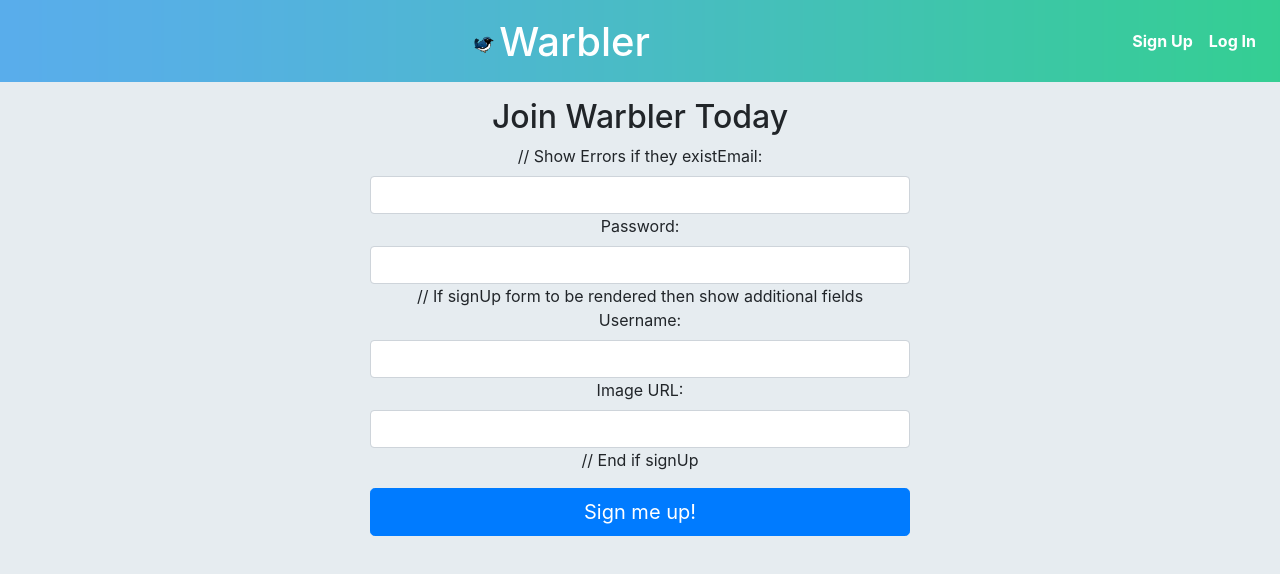
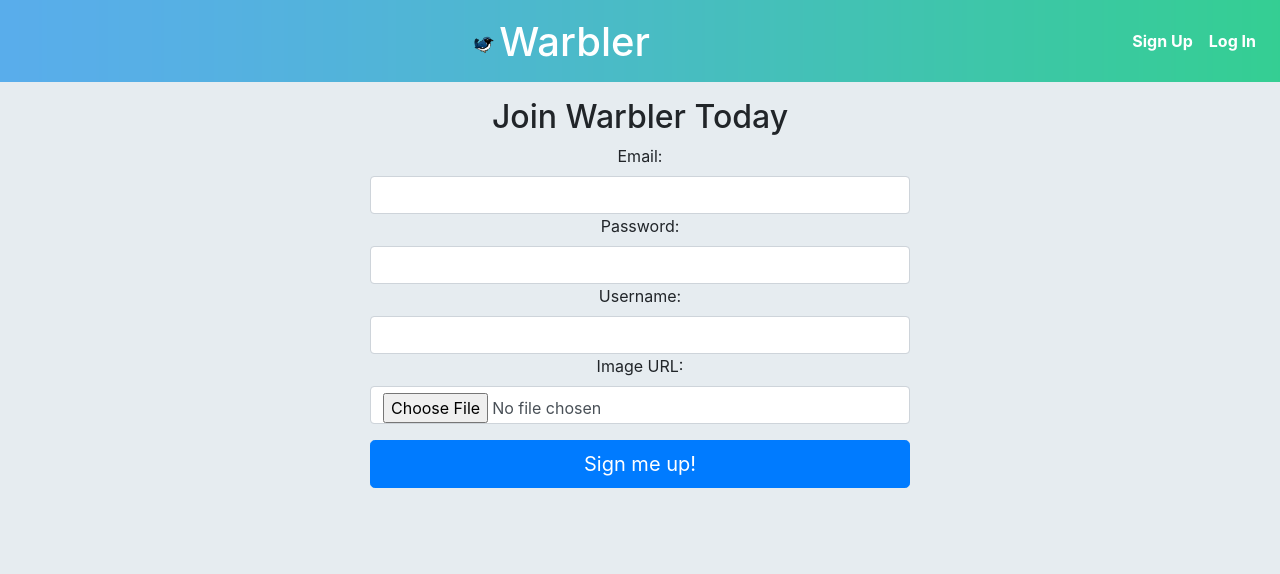
Before and after one commit to dgh500/warbler-client, a React (Create React App) app in the folder warbler-client/: page /signup in a window 1280 px wide. Shown: the top 574 px of the page. Built offline with nearby package versions, Linux system fonts and the light colour scheme.

Commit message:
upload profile images complete, if potentially buggy

```diff
--- a/warbler-client/src/components/AuthForm.js
+++ b/warbler-client/src/components/AuthForm.js
@@ -1,4 +1,5 @@
 import React, { Component } from 'react';
+import PropTypes from 'prop-types';
 /**
  * Authorisation form - used for both login and signup
  * If props.signUp is supplied (truthy) then shows full signup form incl username and image URL
@@ -19,6 +20,24 @@ export default class AuthForm extends Component {
   }
 
   /**
+   * Define prop types
+   */
+   static propTypes = {
+     // Page heading - sign up or sign in variant
+     heading:     PropTypes.string,
+     // Form button - sign up or sign in variant
+     buttonText:  PropTypes.string,
+     // Whether on signUp form (else sign in)
+     signUp:      PropTypes.bool,
+     // Errors object - where used?
+     errors:      PropTypes.object,
+     // history object ( see https://reacttraining.com/react-router/web/api/history )
+     history:     PropTypes.object,
+     // the remove error action creator ( defined in src/store/actions/errors.js and passed from Main.js through connect() mapDispatchToProps object )
+     removeError: PropTypes.func
+   };
+
+  /**
    * Allow React to control inputs
    * @param {event} e - synthetic event - https://reactjs.org/docs/events.html
    */
@@ -33,6 +52,10 @@ export default class AuthForm extends Component {
     });
   };
 
+  handleFileChange = (e) => {
+      this.setState({ profileImageUrl: e.target.files[0] });
+  }
+
   /**
    * Handle submit of the login / sign up form and redirect user to home page if successful
    * @param {event} e - synthetic event - https://reactjs.org/docs/events.html
@@ -40,13 +63,21 @@ export default class AuthForm extends Component {
   handleSubmit = (e) => {
     // Prevent page refresh
     e.preventDefault();
+    const formData = new FormData();
+    formData.append('profileImageUrl', this.state.profileImageUrl);
+    formData.append('username', this.state.username);
+    formData.append('password', this.state.password);
+    formData.append('email', this.state.email);
     // Are we signing up or signing in?
     const authType = this.props.signUp ? "signup" : "signin";
-    //
-    this.props.onAuth(authType, this.state).then(() => {
+    // This onAuth is from Main.js connect() mapDispatchToProps function, and is actually the authUser() function in /store/actions/auth.js
+    console.log(this.state);
+    this.props.onAuth(authType, formData).then(() => {
+      // If auth successful then redirect to main homepage "/" route
       this.props.history.push('/');
     })
     .catch(() => {
+      // If authorisation not successful just leave the user where they are - the addError functionality is in auth.js
       return;
     });
   }
@@ -73,7 +104,7 @@ export default class AuthForm extends Component {
           <div className="col-md-6">
             <form onSubmit={this.handleSubmit}>
               <h2>{heading}</h2>
-              // Show Errors if they exist
+              {/* Show Errors if they exist */}
               {errors.message && <div className="alert alert-danger">{errors.message}</div>}
               <label htmlFor="email">Email:</label>
               <input className="form-control" id="email" name="email" type="text"
@@ -84,7 +115,7 @@ export default class AuthForm extends Component {
               <input className="form-control" id="password" name="password" type="password"
                 onChange={this.handleChange} />
 
-              // If signUp form to be rendered then show additional fields
+              {/* If signUp form to be rendered then show additional fields */}
               {signUp && (
                   <div>
                   <label htmlFor="username">Username:</label>
@@ -93,10 +124,10 @@ export default class AuthForm extends Component {
                     value={username} />
 
                   <label htmlFor="image-url">Image URL:</label>
-                  <input className="form-control" id="image-url" name="profileImageUrl" type="text"
-                    onChange={this.handleChange} />
+                  <input className="form-control" id="image-url" name="profileImageUrl" type="file"
+                    onChange={this.handleFileChange} accept="image/*" />
                   </div>
-              )} // End if signUp
+              )} {/* End if signUp */}
               <button type="submit" className="btn btn-primary btn-block btn-lg mt-3">
                 {buttonText}
               </button>
--- a/warbler-client/src/components/UserAside.js
+++ b/warbler-client/src/components/UserAside.js
@@ -7,7 +7,7 @@ const UserAside = ({ profileImageUrl, username }) => (
       <div className="panel-body">
         <h2>{username}</h2>
         <img
-        src={profileImageUrl || DefaultProfileImg}
+        src={`http://localhost:8081/images/${profileImageUrl}` || DefaultProfileImg}
         alt={username}
         width="200"
         height="200"
--- a/warbler-client/src/containers/Main.js
+++ b/warbler-client/src/containers/Main.js
@@ -44,6 +44,7 @@ const Main = props => {
   );
 };
 
+// Transfer currentUser and errors to props
 function mapStateToProps(state) {
   return {
     currentUser: state.currentUser,
@@ -51,4 +52,5 @@ function mapStateToProps(state) {
   };
 }
 
+// Use withRouter to get access to history object, and connect to pass in state as props, and action creators as props
 export default withRouter(connect(mapStateToProps, { authUser, removeError })(Main));
--- a/warbler-client/src/containers/MessageForm.js
+++ b/warbler-client/src/containers/MessageForm.js
@@ -29,7 +29,7 @@ class MessageForm extends Component {
           value={this.state.message}
           onChange={e => this.setState({ message: e.target.value })}
           />
-          <button className="btn btn-success pull-right">
+          <button className="btn btn-success pull-right mt-2">
             Add My Message
           </button>
       </form>
--- a/warbler-client/src/store/index.js
+++ b/warbler-client/src/store/index.js
@@ -7,7 +7,7 @@ export function configureStore() {
     rootReducer,
     compose(
       applyMiddleware(thunk),
-      window.devToolsExtension ? window.devToolsExtension() : f => f
+      window.__REDUX_DEVTOOLS_EXTENSION__({ trace: true })
     )
   );
   return store;
```
Also changed, not shown: warbler-client/src/store/actions/auth.js (+7 -1 lines).
